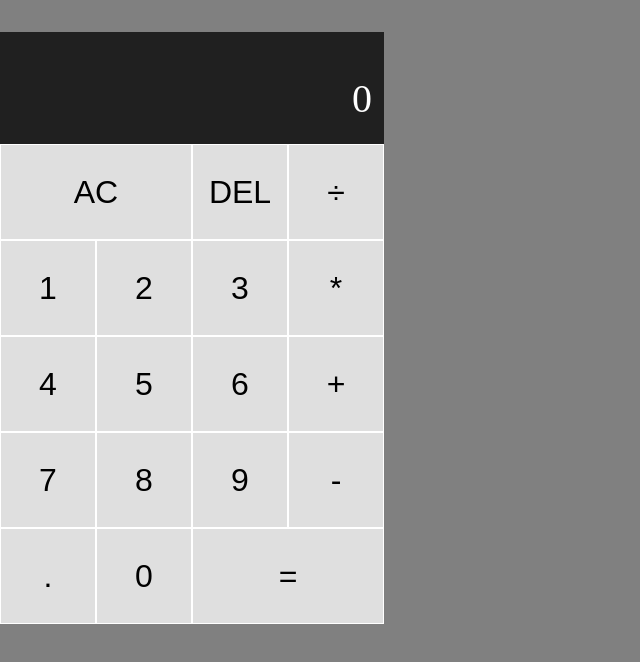
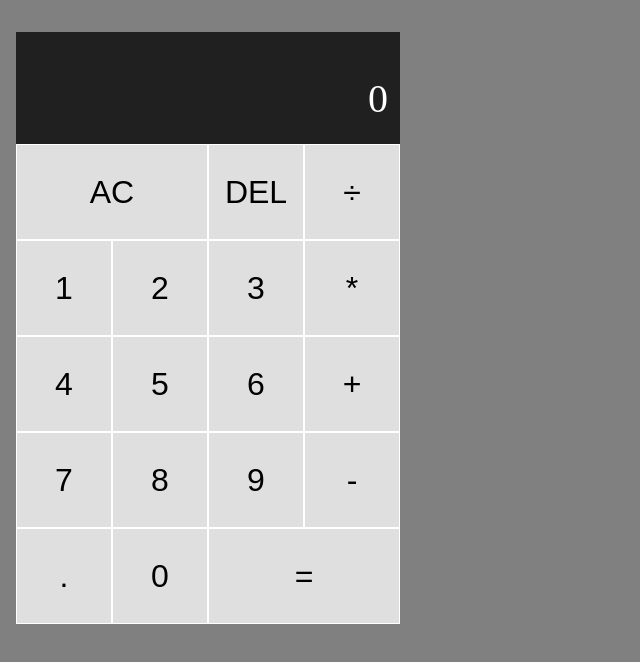
Before and after one commit to RussellShire/react-calculator, a React (Create React App) app: page / in a window 1280 px wide. Shown: the top 662 px of the page, without its empty margins (0-640 px from the left). Built offline with nearby package versions, Linux system fonts and the light colour scheme.

Commit message:
Add minor clean up

```diff
--- a/src/styles.css
+++ b/src/styles.css
@@ -3,7 +3,7 @@
 }
 
 body {
-    margin: 0;
+    margin: 1rem;
     background: grey;
 }
 
```
Also changed, not shown: 1 other file (tests, documents, lock files or other folders).
